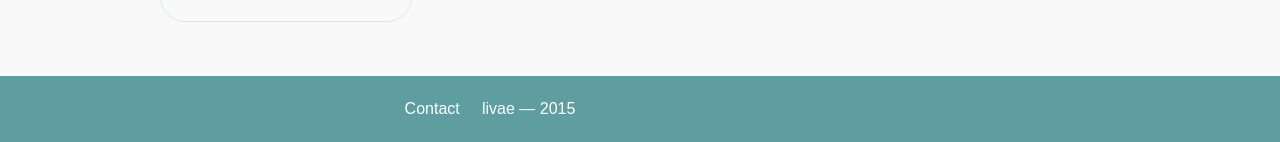
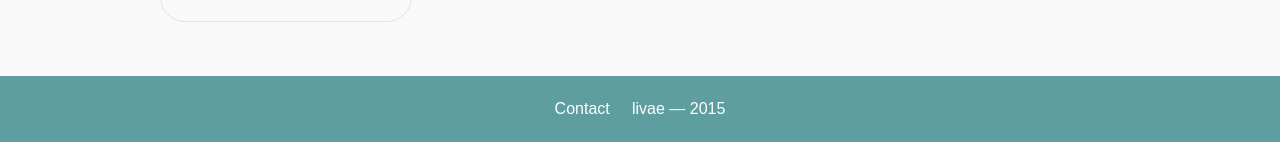
Before and after one commit to jorgemf/livae.github.io, a plain HTML site: page index.html in a window 1280 px wide. Shown: the part 700-842 px from the top of the page. Drawn offline with Linux system fonts and the light colour scheme; a web font is replaced by a local one.

Commit message:
fixed footer

```diff
--- a/style.css
+++ b/style.css
@@ -19,6 +19,10 @@ body {
 }
 p{
     max-width: 700px;
+}
+
+footer p{
+    max-width: 100%;
 }
 
 #wrapper {
```
